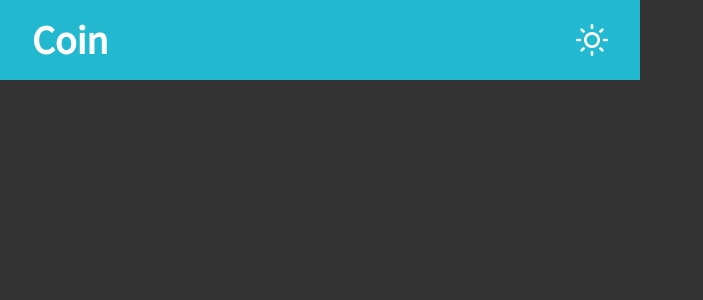
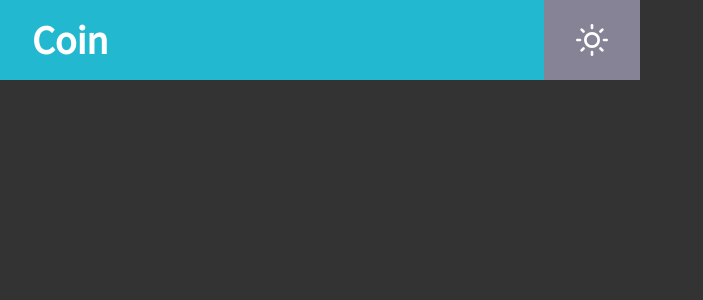
Before and after one commit to turtle601/bit-bit-bit, a React (Create React App) app in the folder front/: page / in a window 1280 px wide. Shown: the top 300 px of the page, without its empty margins (0-703 px from the left). Built offline with nearby package versions, Linux system fonts and the light colour scheme.

Commit message:
feat : 다크모드 버튼에 hover 기능 추가 #8

```diff
--- a/front/src/components/Title.tsx
+++ b/front/src/components/Title.tsx
@@ -1,4 +1,5 @@
 import React from 'react';
+
 import styled, { css } from 'styled-components';
 import { FiMoon, FiSun } from 'react-icons/fi';
 
@@ -6,15 +7,44 @@ import { Center } from '../layout/layout';
 
 import { TitleType } from '../types/types';
 
+const Title = ({ name = 'Coin', theme, toggleTheme }: TitleType) => {
+  return (
+    <Header>
+      <h1>{name}</h1>
+      <DarkModeButton onClick={toggleTheme}>
+        {theme === 'dark' ? <FiSun /> : <FiMoon />}
+      </DarkModeButton>
+    </Header>
+  );
+};
+
 const DarkModeButton = styled(Center)`
   ${({ theme }) => {
     return css`
+      height: 100%;
+
+      background: none;
+      outline: none;
+      border: none;
+
+      background-color: #868396;
+      color: ${theme.color.white};
+      padding-left: ${theme.paddings.lg};
+      padding-right: ${theme.paddings.lg};
+      font-size: ${theme.fonts.size.lg};
+
+      display: flex;
+      align-items: center;
+
       cursor: pointer;
-      svg {
-        font-size: ${theme.fonts.size.lg};
+
+      transition: 0.1s background ease-in;
+
+      &:hover {
+        background: #adb5bd;
       }
     `;
-  }};
+  }}
 `;
 
 const Header = styled.header`
@@ -27,9 +57,9 @@ const Header = styled.header`
   ${({ theme }) => {
     return css`
       background-color: ${theme.color.primary};
-      padding: ${theme.paddings.lg};
 
       h1 {
+        padding-left: ${theme.paddings.lg};
         flex: 1;
         font-weight: ${theme.fonts.weight.bold};
         display: flex;
@@ -39,15 +69,4 @@ const Header = styled.header`
   }}
 `;
 
-const Title = ({ name = 'Coin', theme, toggleTheme }: TitleType) => {
-  return (
-    <Header>
-      <h1>{name}</h1>
-      <DarkModeButton onClick={toggleTheme}>
-        {theme === 'dark' ? <FiSun /> : <FiMoon />}
-      </DarkModeButton>
-    </Header>
-  );
-};
-
 export default Title;
```
